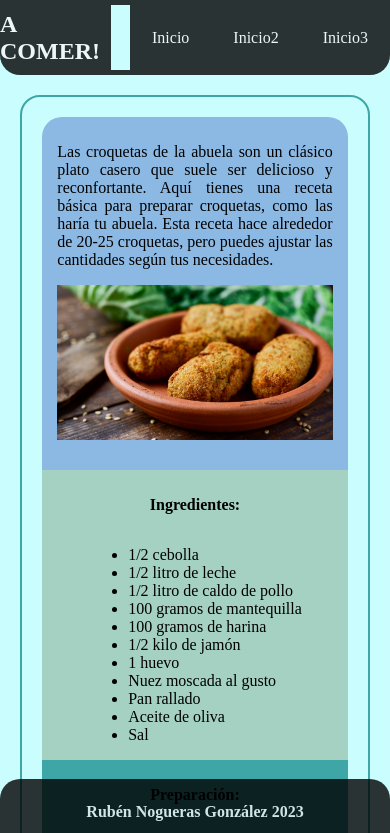
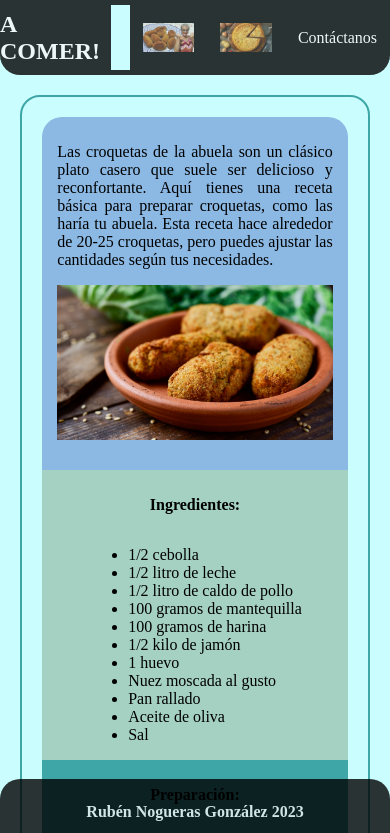
Before and after one commit to rnoguer22/Ironhack_web_proyect1, a plain HTML site: page index.html in a window 390 px wide. Shown: the top 833 px of the page. Drawn offline with Linux system fonts and the light colour scheme.

Commit message:
Pagina movil terminada

```diff
--- a/index.html
+++ b/index.html
@@ -4,7 +4,7 @@
     <meta charset="UTF-8">
     <meta name="viewport" content="width=device-width, initial-scale=1.0">
     <link rel="stylesheet" href="styles/style.css">
-    <title>Proshecto 1</title>
+    <title>Cocreta</title>
 </head>
 
 <body>
@@ -15,9 +15,13 @@
         <div id="hueco"></div>
         <div class="right-header">
             <nav>
-                <a href="#">Inicio</a>
-                <a href="#">Inicio2</a>
-                <a href="#">Inicio3</a>
+                <a href="index.html">
+                    <img src="img/cocreta_pagina_inicio.jpeg" alt="Croquetas">
+                </a>
+                <a href="index2.html">
+                    <img src="img/Tortilla papas.jpeg" alt="Tortilla de Patatas">
+                </a>
+                <a href="form.html" id="form">Contáctanos</a>
             </nav>
         </div>
     </header>
--- a/styles/style.css
+++ b/styles/style.css
@@ -59,24 +59,40 @@
 
     .right-header{
         display: flex;
+        align-items: center;
         width: 70%;
     }
 
     .right-header nav{
         display: flex;
         align-items: center;
-        justify-content: space-around;
         width: 100%;
     }
 
     .right-header nav a{
+        display: flex;
+        align-items: center;
+        justify-content: center;
         color: whitesmoke;
         font-size: 1rem;
         text-decoration: none;
+        width: 100%;
+        margin: 5%;
     }
 
     .right-header nav a:hover{
+        border: 4px solid rgb(62, 166, 166);
+    }
+
+    #form:hover{
         color: rgb(62, 166, 166);
+        border: none;
+    }
+
+    .right-header nav a img{
+        width: 100%;
+        height: auto;
+        max-height: 65px;
     }
 
     .container{
```
Also changed, not shown: form.html (added, +12 -0 lines), index2.html (added, +12 -0 lines), img/Tortilla papas.jpeg (added).
